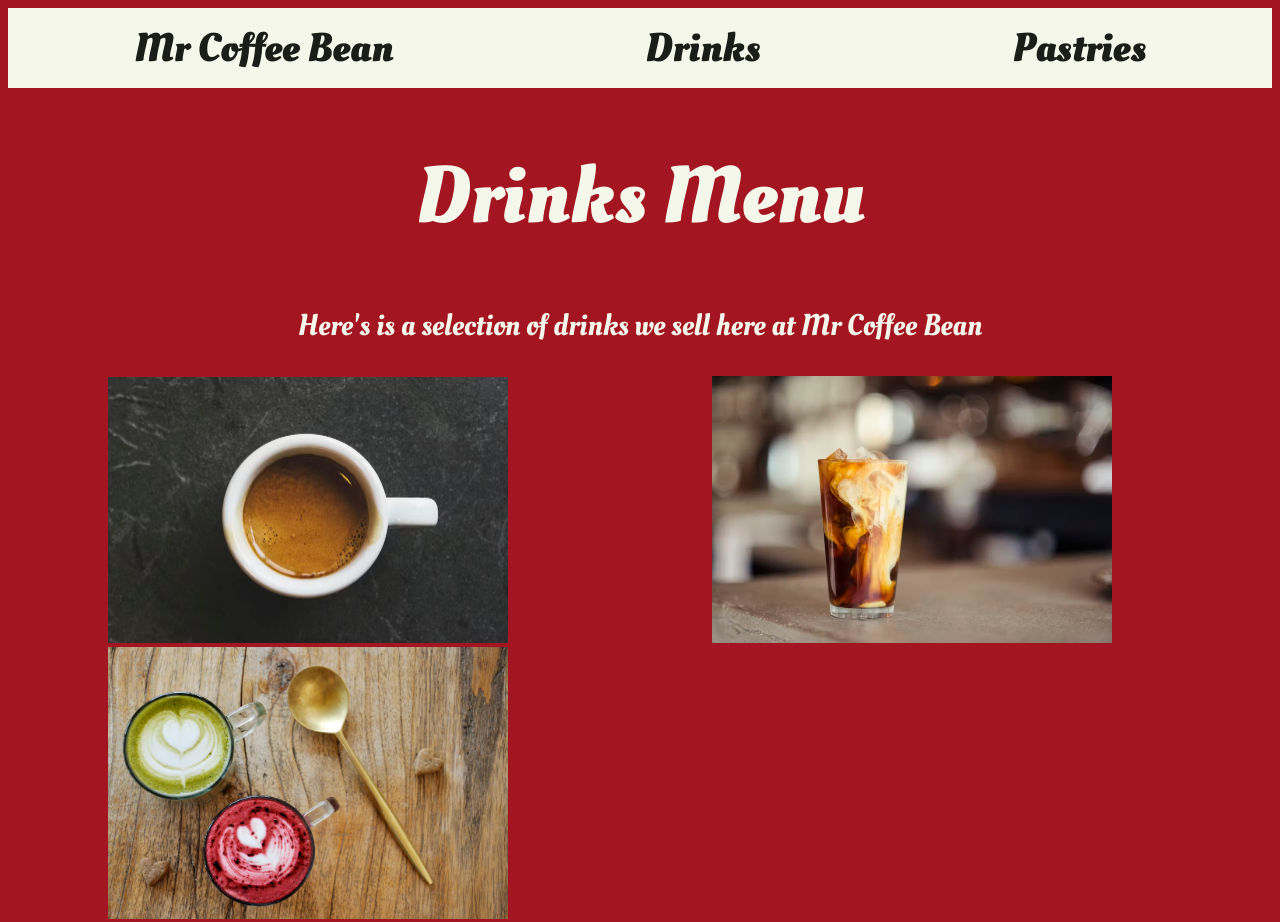
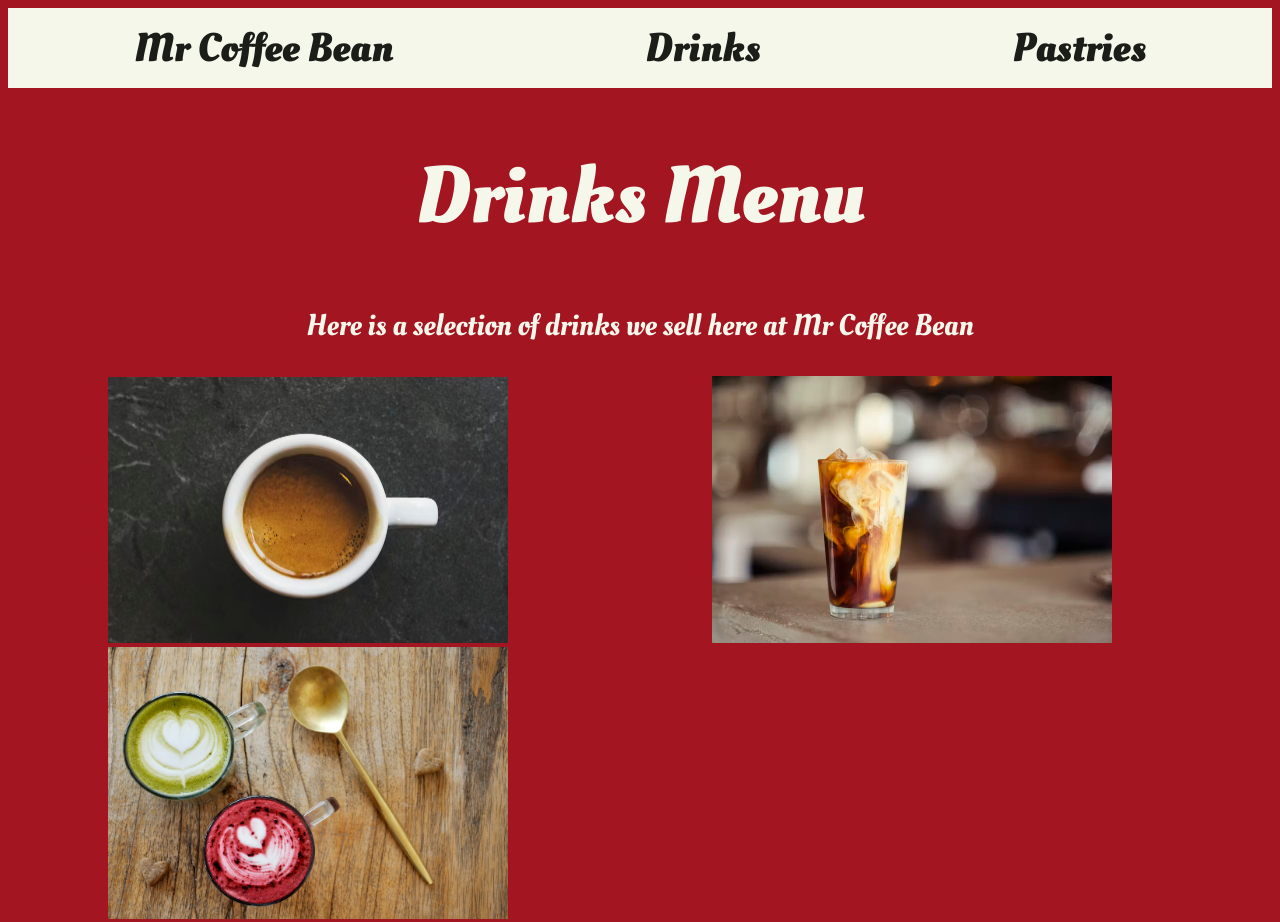
Before and after one commit to OscarCromp/website-project, a plain HTML site: page drinks.html in a window 1280 px wide. Shown: the top 922 px of the page. Drawn offline with Linux system fonts and the light colour scheme.

Commit message:
Add files via upload

```diff
--- a/drinks.html
+++ b/drinks.html
@@ -13,7 +13,7 @@
       <a href="pastries.html">Pastries</a>
     </div>
     <h1>Drinks Menu</h1>
-    <p>Here's is a selection of drinks we sell here at Mr Coffee Bean</p>
+    <p>Here is a selection of drinks we sell here at Mr Coffee Bean</p>
     <div>
       <img id="drinks" src="espresso.jpeg" alt="expresso" />
       <img id="drinks" src="iced_coffee.jpeg" alt="Iced coffee" />
```
Also changed, not shown: pastries.html (+1 -1 lines).
